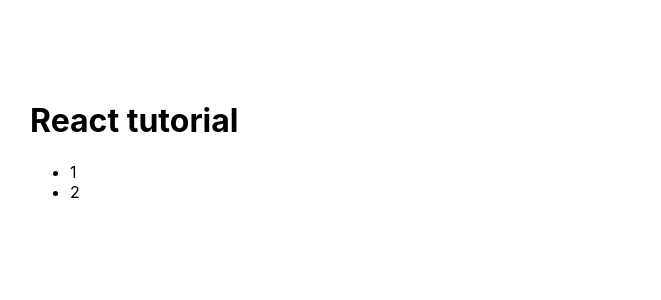
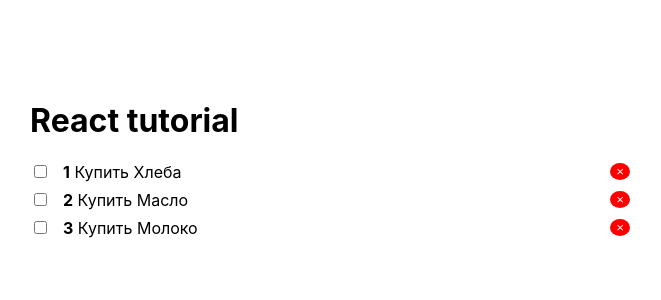
Before and after one commit to porestoranamm/Modal.Window, a React (Create React App) app in the folder test react/react-intro/: page / in a window 1280 px wide. Shown: the top 300 px of the page, without its empty margins (310-971 px from the left). Built offline with nearby package versions, Linux system fonts and the light colour scheme.

Commit message:
add style

```diff
--- a/test react/react-intro/src/Todo/TodoList.js
+++ b/test react/react-intro/src/Todo/TodoList.js
@@ -1,11 +1,34 @@
 import React from 'react'
+import PropTypes from 'prop-types'
+import TodoItem from './TodoItem'
 
-export default function TodoList() {
+const styles = {
+    ul: {
+        listStyle: 'none',
+        margin: 0,
+        padding: 0,
+    }
+}
+
+function TodoList(props) {
     return (
-        <ul>
-        <li>1</li>
-        <li>2</li>
+        <ul style={styles.ul}>
+        { props.todos.map((todo, index) => {
+            return (
+            <TodoItem
+            todo={todo}
+            key={todo.id}
+            index={index}
+            onChange={props.onToggle}/>
+            )
+        })}
         </ul>
-
     )
 }
+
+TodoList.propTypes = {
+    todos: PropTypes.arrayOf(PropTypes.object).isRequired,
+    onToggle: PropTypes.func.isRequired
+}
+
+export default TodoList
```
